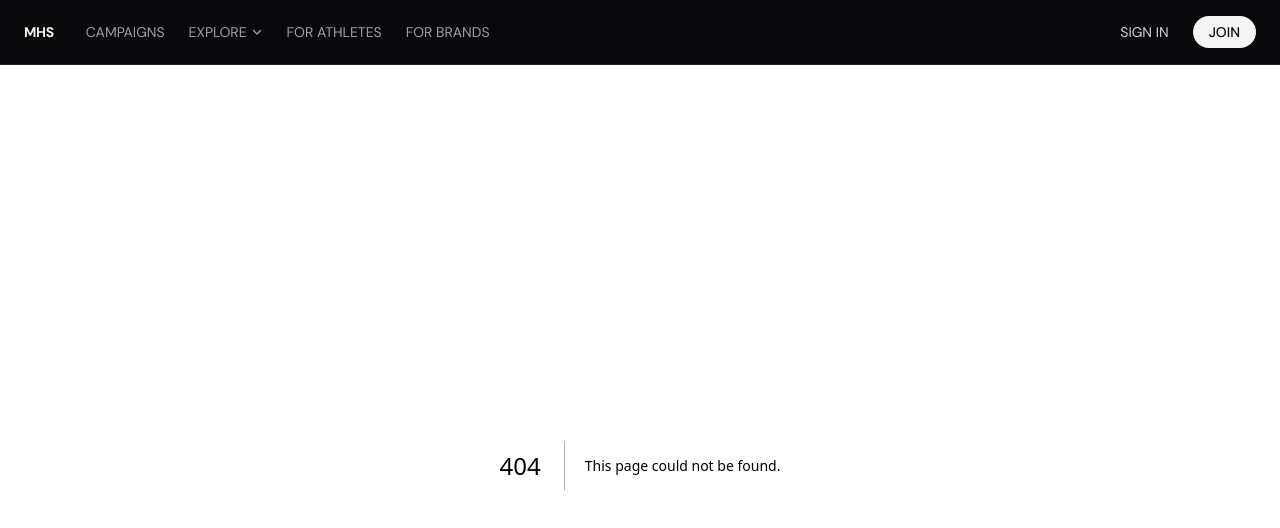
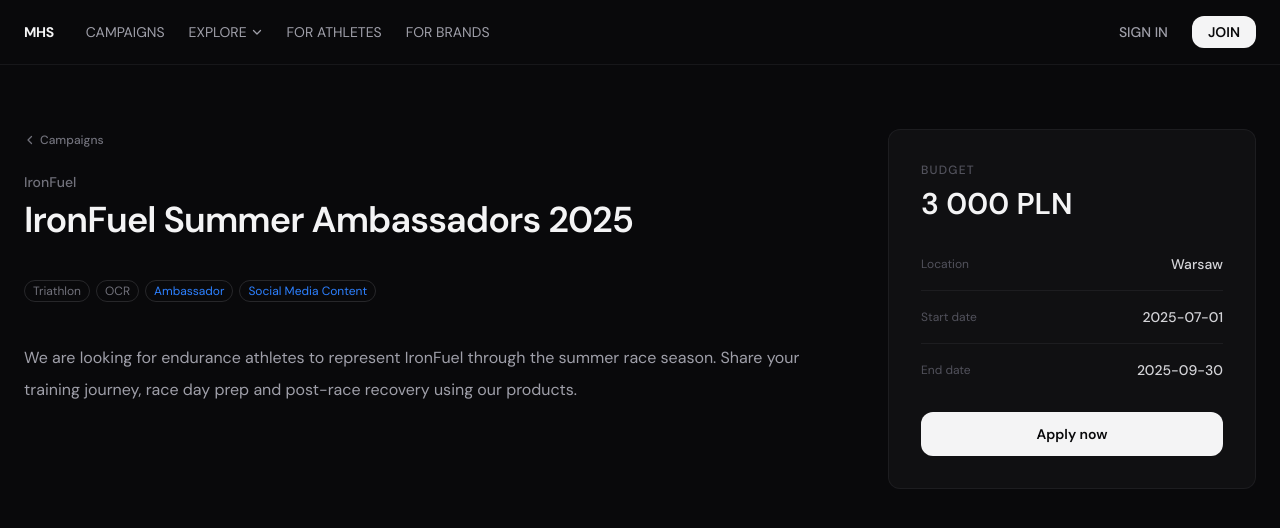
Before and after one commit to movehardsports/mhsportal, a Next.js app: page /campaigns/1 in a window 1280 px wide. Before the commit this address had no page. Shown: the top 528 px of the page. Built offline with nearby package versions, Linux system fonts and the light colour scheme.

Commit message:
feat: refactor ux

```diff
--- /dev/null
+++ b/src/app/campaigns/[id]/page.tsx
@@ -0,0 +1,73 @@
+import Link from 'next/link'
+import { notFound } from 'next/navigation'
+import { MOCK_CAMPAIGNS } from '@/mocks/campaigns'
+import { MOCK_BRANDS } from '@/mocks/brands'
+import { Tags } from '@/components/tags'
+import { sportLabel, campaignTypeLabel, budgetLabel } from '@/lib/labels'
+
+export default async function CampaignPage({ params }: { params: Promise<{ id: string }> }) {
+  const { id } = await params
+
+  const campaign = MOCK_CAMPAIGNS.find((c) => c.id === id)
+  if (!campaign) notFound()
+
+  const brand = MOCK_BRANDS.find((b) => b.id === campaign.brand_id)
+
+  return (
+    <main className="mx-auto max-w-7xl px-4 py-16 sm:px-6">
+      <div className="grid grid-cols-1 gap-16 lg:grid-cols-3">
+
+        <div className="space-y-10 lg:col-span-2">
+          <div>
+            <Link href="/campaigns" className="inline-flex items-center gap-1 text-xs font-medium text-zinc-500 transition-colors hover:text-zinc-300 mb-6">
+              <svg className="h-3 w-3" fill="none" viewBox="0 0 24 24" stroke="currentColor" strokeWidth={2.5}>
+                <path strokeLinecap="round" strokeLinejoin="round" d="M15 19l-7-7 7-7" />
+              </svg>
+              Campaigns
+            </Link>
+            <p className="text-sm font-medium text-zinc-500">{brand?.brand_name}</p>
+            <h1 className="mt-2 text-4xl font-semibold tracking-tight text-zinc-100">{campaign.title}</h1>
+          </div>
+
+          <Tags groups={[
+            { items: campaign.sports.map(sportLabel) },
+            { items: campaign.campaign_types.map(campaignTypeLabel), color: 'blue' },
+          ]} />
+
+          <p className="text-base leading-8 text-zinc-400">{campaign.description}</p>
+        </div>
+
+        <div className="sticky top-8 h-fit space-y-6">
+          <div className="rounded-md border border-zinc-800/60 bg-zinc-900/50 p-8 space-y-8 backdrop-blur">
+            <div>
+              <p className="text-xs font-medium uppercase tracking-widest text-zinc-600">Budget</p>
+              <p className="mt-2 text-3xl font-semibold text-zinc-100">{budgetLabel(campaign.budget)}</p>
+            </div>
+
+            <div className="space-y-4">
+              {[
+                { label: 'Location', value: campaign.location },
+                { label: 'Start date', value: campaign.start_date },
+                ...(campaign.end_date ? [{ label: 'End date', value: campaign.end_date }] : []),
+                ...(campaign.athlete_gender ? [{ label: 'Gender', value: campaign.athlete_gender }] : []),
+              ].map(({ label, value }) => (
+                <div key={label} className="flex items-center justify-between border-b border-zinc-800/60 pb-4 last:border-0 last:pb-0">
+                  <span className="text-xs text-zinc-600">{label}</span>
+                  <span className="text-sm font-medium capitalize text-zinc-300">{value}</span>
+                </div>
+              ))}
+            </div>
+
+            <button
+              type="button"
+              className="w-full rounded-md bg-zinc-100 py-3 text-sm font-semibold text-zinc-950 transition-colors hover:bg-white"
+            >
+              Apply now
+            </button>
+          </div>
+        </div>
+
+      </div>
+    </main>
+  )
+}
--- a/src/app/globals.css
+++ b/src/app/globals.css
@@ -1,5 +1,6 @@
 @import "tailwindcss";
 
-@theme inline {
+@theme {
+  --radius-md: 0.75rem;
   --font-sans: var(--font-dm-sans);
 }
--- a/src/components/campaign-card.tsx
+++ b/src/components/campaign-card.tsx
@@ -1,21 +1,30 @@
+import Link from 'next/link'
 import { Tags } from '@/components/tags'
-import { sportLabel, campaignTypeLabel } from '@/lib/labels'
+import { sportLabel, campaignTypeLabel, budgetLabel } from '@/lib/labels'
 import type { Campaign } from '@/types/campaign'
 
 export function CampaignCard({ campaign, brandName }: { campaign: Campaign; brandName?: string }) {
   return (
-    <article className="flex flex-col gap-4 rounded-2xl border border-zinc-800 bg-zinc-900 p-5 transition-colors hover:border-zinc-700 hover:bg-zinc-800/60 cursor-pointer">
+    <Link
+      href={`/campaigns/${campaign.id}`}
+      className="group flex flex-col gap-5 rounded-md border border-zinc-800/60 bg-zinc-900/50 p-6 transition-all hover:border-zinc-700 hover:bg-zinc-900"
+    >
       <div>
-        <p className="text-xs text-zinc-500">{brandName}</p>
-        <h2 className="mt-0.5 text-sm font-semibold leading-snug text-zinc-100">{campaign.title}</h2>
+        <p className="text-xs font-medium text-zinc-600">{brandName}</p>
+        <h2 className="mt-1.5 text-base font-semibold leading-snug tracking-tight text-zinc-100">{campaign.title}</h2>
       </div>
-      <p className="line-clamp-3 text-xs leading-relaxed text-zinc-400">{campaign.description}</p>
-      <Tags items={campaign.sports.map(sportLabel)} />
-      <Tags items={campaign.campaign_types.map(campaignTypeLabel)} color="blue" />
-      <div className="mt-auto flex items-center justify-between border-t border-zinc-800 pt-4 text-xs text-zinc-400">
-        <span>{campaign.location}</span>
-        <span>{campaign.budget === 'negotiable' ? 'Negotiable' : `${String(campaign.budget).replace(/\B(?=(\d{3})+(?!\d))/g, ' ')} PLN`}</span>
+
+      <p className="line-clamp-2 text-sm leading-relaxed text-zinc-500">{campaign.description}</p>
+
+      <Tags groups={[
+        { items: campaign.sports.map(sportLabel) },
+        { items: campaign.campaign_types.map(campaignTypeLabel), color: 'blue' },
+      ]} />
+
+      <div className="mt-auto flex items-center justify-between border-t border-zinc-800/60 pt-4 text-xs">
+        <span className="text-zinc-600">{campaign.location}</span>
+        <span className="font-medium text-zinc-400">{budgetLabel(campaign.budget)}</span>
       </div>
-    </article>
+    </Link>
   )
 }
--- a/src/components/campaigns-filters.tsx
+++ b/src/components/campaigns-filters.tsx
@@ -25,10 +25,10 @@
         onClick={onToggle}
         aria-haspopup="listbox"
         aria-expanded={open}
-        className={`flex items-center gap-2 rounded-lg border px-4 py-2 text-sm transition-colors ${
+        className={`flex items-center gap-2 rounded-md border px-4 py-2 text-sm transition-colors ${
           open
             ? 'border-zinc-100 bg-zinc-100 text-zinc-950'
-            : 'border-zinc-700 text-zinc-400 hover:border-zinc-500 hover:text-zinc-200 cursor-pointer'
+            : 'border-zinc-800 text-zinc-500 hover:border-zinc-600 hover:text-zinc-200 cursor-pointer'
         }`}
       >
         {label}
@@ -38,10 +38,10 @@
       </button>
 
       {open && (
-        <div className={`absolute left-0 top-full z-10 mt-2 ${width} rounded-xl border border-zinc-800 bg-zinc-900 p-3 shadow-xl shadow-black/40`}>
+        <div className={`absolute left-0 top-full z-10 mt-2 ${width} rounded-md border border-zinc-800/60 bg-zinc-900/95 p-2 shadow-2xl shadow-black/60 backdrop-blur`}>
           <div className="flex flex-col gap-1">
             {items.map(({ id, label }) => (
-              <button key={id} type="button" className="cursor-pointer rounded-lg px-3 py-2 text-left text-sm text-zinc-400 transition-colors hover:bg-zinc-800 hover:text-zinc-100">
+              <button key={id} type="button" className="cursor-pointer rounded-md px-3 py-2 text-left text-sm text-zinc-400 transition-colors hover:bg-zinc-800/60 hover:text-zinc-100">
                 {label}
               </button>
             ))}
@@ -59,7 +59,7 @@
 
   return (
     <div>
-      {openFilter && <div className="fixed inset-0 z-0" onClick={() => setOpenFilter(null)} />}
+      {openFilter && <div className="fixed inset-0 z-[5]" onClick={() => setOpenFilter(null)} />}
       <div className="flex gap-2">
         {FILTERS.map(({ key, label, items, width }) => (
           <FilterDropdown
--- a/src/components/header.tsx
+++ b/src/components/header.tsx
@@ -62,7 +62,7 @@
   }
 
   return (
-    <header className="sticky top-0 z-50 w-full border-b border-zinc-800 bg-zinc-950/90 backdrop-blur md:static md:bg-zinc-950 md:backdrop-filter-none">
+    <header className="sticky top-0 z-50 w-full border-b border-zinc-800/50 bg-zinc-950/80 backdrop-blur-xl md:static md:bg-zinc-950 md:backdrop-filter-none">
       <div className="mx-auto flex h-16 max-w-7xl items-center px-4 sm:px-6">
 
         <button
@@ -106,12 +106,12 @@
 
                 {openDropdown === item.label && (
                   <div className="absolute left-0 top-full pt-3">
-                    <div className="grid grid-cols-2 gap-1 rounded-xl border border-zinc-800 bg-zinc-900 p-2 shadow-xl shadow-black/40 w-96">
+                    <div className="grid grid-cols-2 gap-1 rounded-md border border-zinc-800/60 bg-zinc-900/95 p-2 shadow-2xl shadow-black/60 backdrop-blur w-96">
                       {item.children.map(({ label, href, description }) => (
                         <Link
                           key={href}
                           href={href}
-                          className="flex flex-col gap-1 rounded-lg p-4 transition-colors hover:bg-zinc-800/60"
+                          className="flex flex-col gap-1 rounded-md p-4 transition-colors hover:bg-zinc-800/60"
                         >
                           <span className="text-sm font-medium text-zinc-100">{label}</span>
                           <span className="text-xs text-zinc-500 leading-relaxed">{description}</span>
@@ -130,10 +130,10 @@
         </nav>
 
         <div className="hidden md:flex items-center gap-2 ml-auto">
-          <Link href="/sign-in" className="rounded-full px-4 py-1.5 text-sm text-zinc-300 transition-colors hover:text-zinc-100">
+          <Link href="/sign-in" className="rounded-md px-4 py-1.5 text-sm font-medium text-zinc-400 transition-colors hover:text-zinc-100">
             SIGN IN
           </Link>
-          <Link href="/join" className="rounded-full bg-zinc-100 px-4 py-1.5 text-sm font-medium text-zinc-950 transition-colors hover:bg-white">
+          <Link href="/join" className="rounded-md bg-zinc-100 px-4 py-1.5 text-sm font-semibold text-zinc-950 transition-all hover:bg-white hover:scale-[1.02]">
             JOIN
           </Link>
         </div>
@@ -150,7 +150,7 @@
                 <div key={item.label}>
                   <button
                     type="button"
-                    className="flex w-full items-center justify-between rounded-lg px-3 py-2 text-sm text-zinc-400 transition-colors hover:bg-zinc-800/50 hover:text-zinc-100"
+                    className="flex w-full items-center justify-between rounded-md px-3 py-2 text-sm text-zinc-400 transition-colors hover:bg-zinc-800/50 hover:text-zinc-100"
                     onClick={() => setOpenDropdown((o) => o === item.label ? null : item.label)}
                   >
                     {item.label}
@@ -163,7 +163,7 @@
                           key={href}
                           href={href}
                           onClick={closeMenu}
-                          className="rounded-lg px-3 py-2 text-sm text-zinc-400 transition-colors hover:bg-zinc-800/50 hover:text-zinc-100"
+                          className="rounded-md px-3 py-2 text-sm text-zinc-400 transition-colors hover:bg-zinc-800/50 hover:text-zinc-100"
                         >
                           {label}
                         </Link>
@@ -172,16 +172,16 @@
                   )}
                 </div>
               ) : (
-                <Link key={item.label} href={item.href} onClick={closeMenu} className="rounded-lg px-3 py-2 text-sm text-zinc-400 transition-colors hover:bg-zinc-800/50 hover:text-zinc-100">
+                <Link key={item.label} href={item.href} onClick={closeMenu} className="rounded-md px-3 py-2 text-sm text-zinc-400 transition-colors hover:bg-zinc-800/50 hover:text-zinc-100">
                   {item.label}
                 </Link>
               )
             )}
             <div className="mt-2 flex flex-col gap-2 border-t border-zinc-800 pt-2">
-              <Link href="/sign-in" onClick={closeMenu} className="rounded-lg px-3 py-2 text-sm text-zinc-400 hover:bg-zinc-800/50 hover:text-zinc-100">
+              <Link href="/sign-in" onClick={closeMenu} className="rounded-md px-3 py-2 text-sm text-zinc-400 hover:bg-zinc-800/50 hover:text-zinc-100">
                 SIGN IN
               </Link>
-              <Link href="/join" onClick={closeMenu} className="rounded-lg bg-zinc-100 px-3 py-2 text-center text-sm font-medium text-zinc-950 hover:bg-white">
+              <Link href="/join" onClick={closeMenu} className="rounded-md bg-zinc-100 px-3 py-2 text-center text-sm font-medium text-zinc-950 hover:bg-white">
                 JOIN
               </Link>
             </div>
--- a/src/components/tags.tsx
+++ b/src/components/tags.tsx
@@ -1,11 +1,20 @@
-export function Tags({ items, color = 'zinc' }: { items: string[]; color?: 'zinc' | 'blue' }) {
+type TagGroup = { items: string[]; color?: 'zinc' | 'blue' }
+
+export function Tags({ groups }: { groups: TagGroup[] }) {
   return (
     <div className="flex flex-wrap gap-1.5">
-      {items.map((item) => (
-        <span key={item} className={`rounded-full bg-zinc-800 px-2.5 py-0.5 text-xs ${color === 'blue' ? 'text-blue-400' : 'text-zinc-300'}`}>
-          {item}
-        </span>
-      ))}
+      {groups.flatMap(({ items, color = 'zinc' }) =>
+        items.map((item) => (
+          <span
+            key={item}
+            className={`rounded-md border px-2 py-0.5 text-xs ${
+              color === 'blue' ? 'border-zinc-800 text-blue-500' : 'border-zinc-800 text-zinc-500'
+            } group-hover:border-zinc-700`}
+          >
+            {item}
+          </span>
+        ))
+      )}
     </div>
   )
 }
--- a/src/lib/labels.ts
+++ b/src/lib/labels.ts
@@ -5,3 +5,5 @@
 
 export const sportLabel = (id: Sport) => SPORTS.find((s) => s.id === id)?.label ?? id
 export const campaignTypeLabel = (id: CampaignType) => CAMPAIGN_TYPES.find((c) => c.id === id)?.label ?? id
+export const budgetLabel = (budget: number | 'negotiable') =>
+  budget === 'negotiable' ? 'Negotiable' : `${String(budget).replace(/\B(?=(\d{3})+(?!\d))/g, ' ')} PLN`
```
